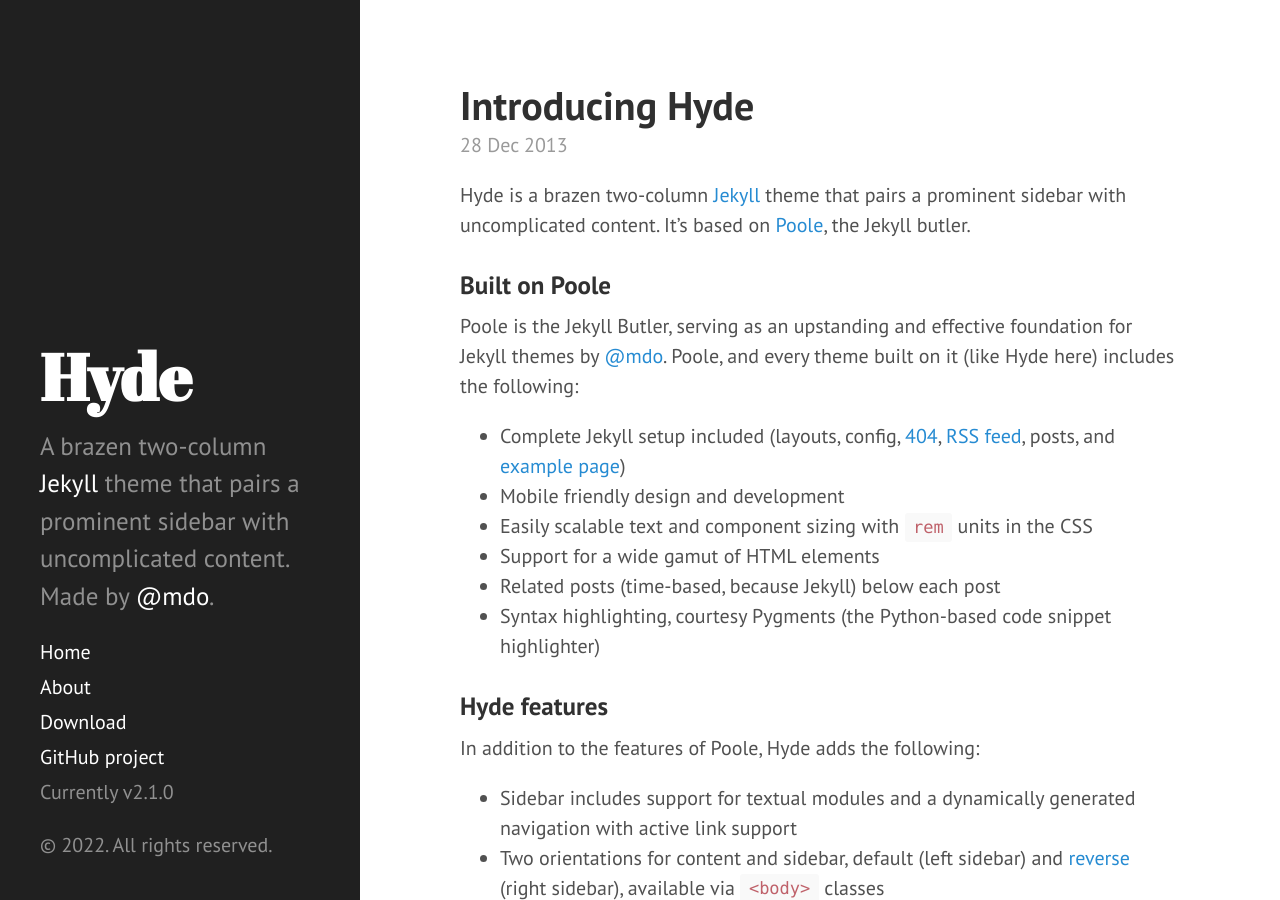
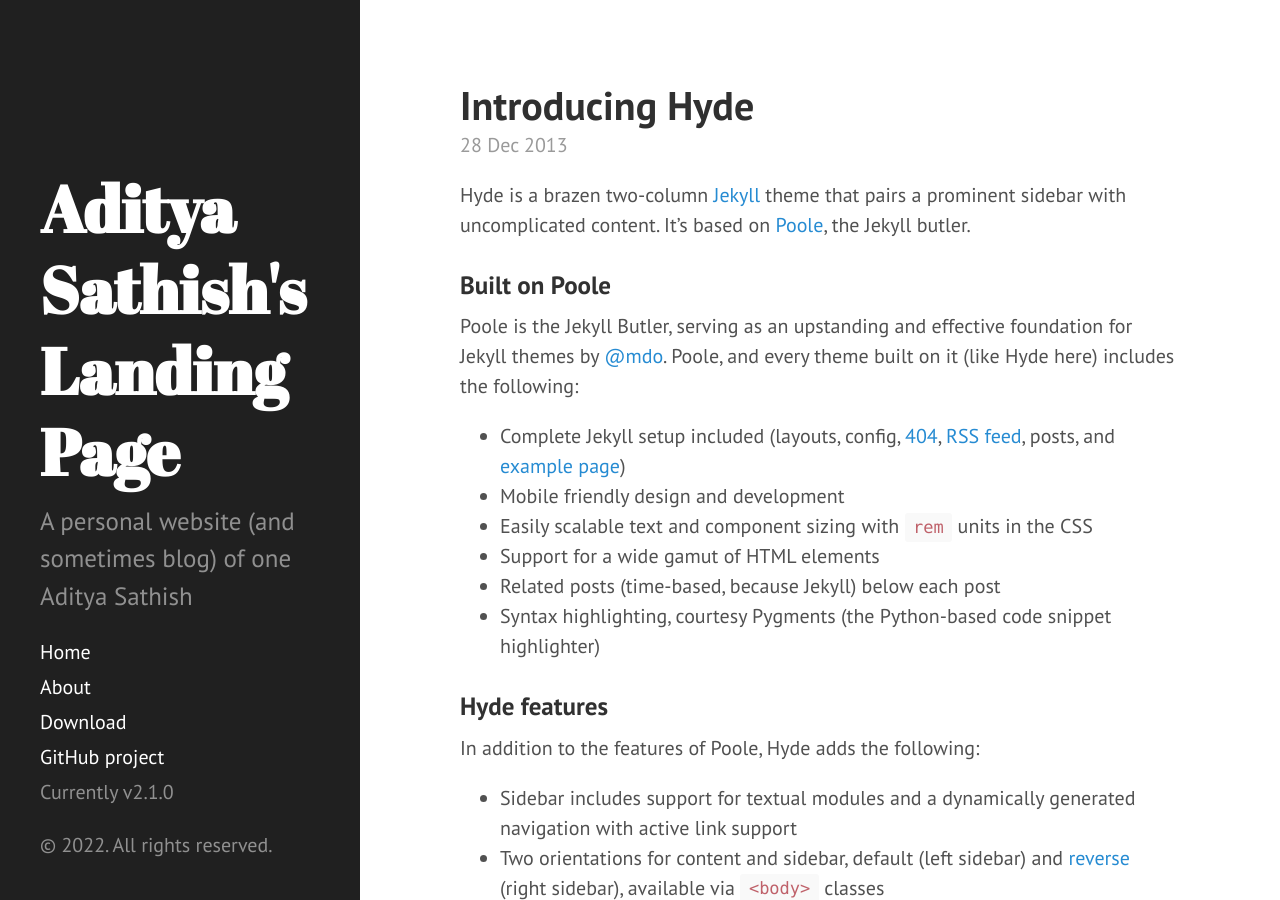
Before and after one commit to adityasathis/adityasathis.github.io, a Jekyll site: the page built from index.html, in a window 1280 px wide and 900 px high. Built offline with Jekyll 4.4.1, drawn with Linux system fonts in a browser that asks for light colours; Markdown is read by kramdown in place of the engine named in the settings; the list of posts is cut into pages by our own code.

Commit message:
Fixed some configuration files to get the Jekyll page working

```diff
--- a/_config.yml
+++ b/_config.yml
@@ -1,21 +1,20 @@
 # Dependencies
-markdown:         redcarpet
+markdown:         kramdown
 highlighter:      pygments
 
 # Permalinks
 permalink:        pretty
-relative_permalinks: true
+gem:              [jekyll-paginate jekyll-gist]
 
 # Setup
-title:            Hyde
-tagline:          'A Jekyll theme'
-description:      'A brazen two-column <a href="http://jekyllrb.com" target="_blank">Jekyll</a> theme that pairs a prominent sidebar with uncomplicated content. Made by <a href="https://twitter.com/mdo" target="_blank">@mdo</a>.'
-url:              http://hyde.getpoole.com
-baseurl:          http://adityasathis.github.com/
+title:            Aditya Sathish's Landing Page
+tagline:          'The internet home of Aditya Sathish'
+description:      'A personal website (and sometimes blog) of one Aditya Sathish'
+url:              http://adityasathis.github.io/
 
 author:
-  name:           'Mark Otto'
-  url:            https://twitter.com/mdo
+  name:           'Aditya Sathish'
+  url:            https://adityasathis.github.io/
 
 paginate:         5
 
@@ -24,3 +23,5 @@
 
 github:
   repo:           https://github.com/poole/hyde
+
+plugins:		  [jekyll-paginate, jekyll-gist]
```
